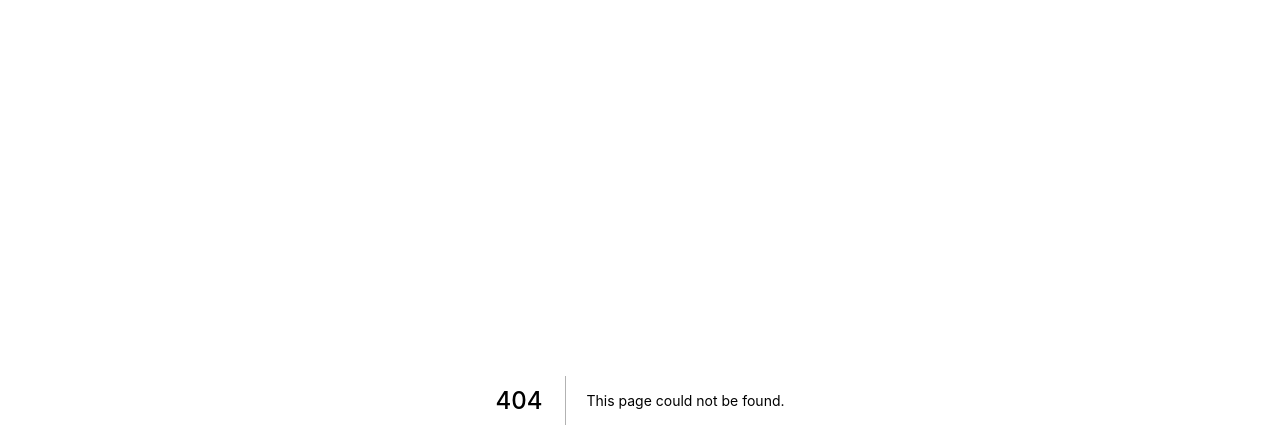
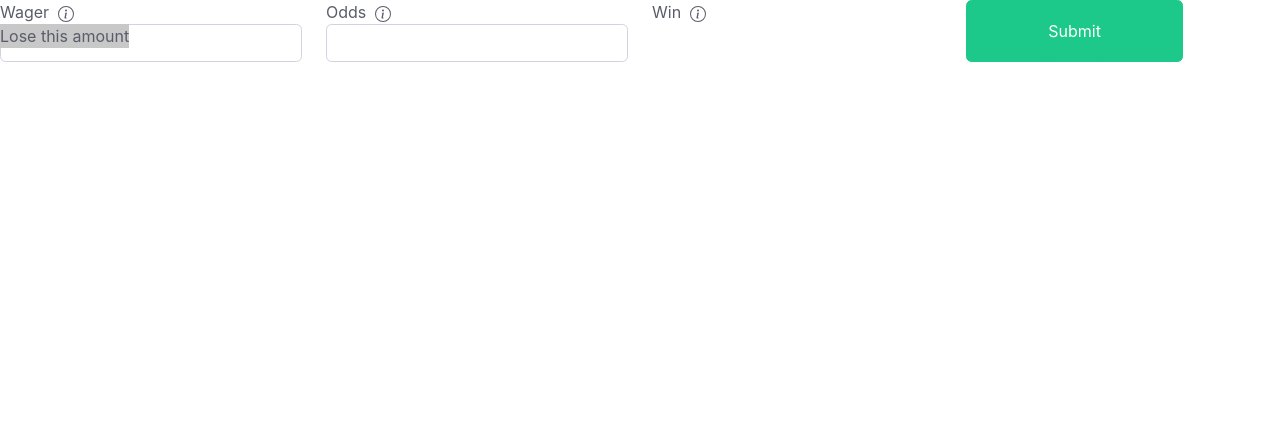
Before and after one commit to nathan01944/Dynamic-Next, a Next.js app: page /SubmitBet/1/1/TakeOfferTable2/OfferInput in a window 1280 px wide. Before the commit this address had no page. Shown: the top 448 px of the page. Built offline with nearby package versions, Linux system fonts and the light colour scheme.

Commit message:
integrated form and table together in one component

```diff
--- a/pages/SubmitBet/[gameID]/[team]/MakeOffer.js
+++ b/pages/SubmitBet/[gameID]/[team]/MakeOffer.js
@@ -1,4 +1,4 @@
-import OfferInput from "./OfferInput";
+import OfferInput from "./TakeOfferTable2/OfferInput";
 
 const MakeOffer = ({ gameID, oddsdata, market, team }) => {
   return (
--- a/pages/SubmitBet/[gameID]/[team]/TakeOffer.js
+++ b/pages/SubmitBet/[gameID]/[team]/TakeOffer.js
@@ -1,5 +1,5 @@
 import TakeOfferTable from "./TakeOfferTable";
-import OfferInput from "./OfferInput";
+import OfferInput from "./TakeOfferTable2/OfferInput";
 import TakeOfferTable2 from "./TakeOfferTable2";
 
 
--- a/pages/SubmitBet/[gameID]/[team]/TakeOfferTable2.js
+++ b/pages/SubmitBet/[gameID]/[team]/TakeOfferTable2.js
@@ -1,5 +1,5 @@
 import { addplus, american_and_wager_to_win } from "../../../../common/oddsMath";
-import OfferInput from "./OfferInput";
+import OfferInput from "./TakeOfferTable2/OfferInput";
 
 function findGameByID(data, gameID,home,market) {
   //to add sort
--- /dev/null
+++ b/pages/SubmitBet/[gameID]/[team]/TakeOfferTable2/OfferInput.jsx
@@ -0,0 +1,139 @@
+import { ArrowRight, SdCardFill } from 'react-bootstrap-icons';
+import React, { useState } from 'react';
+import { american_and_wager_to_win, american_to_pct_odds } from '../../../../../common/oddsMath';
+
+// class OfferInput extends React.Component {
+function OfferInput() {
+  // const [wager, setWager] = useState("");
+  // const [odds, setOdds] = useState("");
+  // const [win, setWin] = useState("");
+  const [state,setState] = useState({
+    wager: "",
+    odds: "",
+    win: ""
+  })
+
+  // constructor(props) {
+  //   super(props);
+  //   this.state = {wager: '',
+  //                 odds: '',
+  //                 win: '',};
+
+
+  //   this.handleChange = this.handleChange.bind(this);
+  //   this.handleSubmit = this.handleSubmit.bind(this);
+  // }
+
+
+  // handleChange() {
+  //   const target = u.target;
+  //   const value = target.value;
+  //   const name = target.name;
+  //   let wager = this.state.wager
+  //   let odds = this.state.odds
+
+  //   this.setState({
+  //     [name]: value
+  //   });
+
+  //   if (name == "wager") {wager = value}
+  //   if (name == "odds") {odds = value}
+
+  //   if (wager!='' && odds !=''){
+  //     if (odds >=100 || odds <=-100) {
+  //       this.setState({
+  //         win: american_and_wager_to_win(parseFloat(odds), wager).toFixed(2)
+  //       })
+  //     }
+  //   }
+
+  const handleChange = (event) => {
+    // setState(event.target.value)
+    const value = event.target.value
+    const name = event.target.name
+    // let wager = state.wager
+    // let odds = state.odds
+
+    setState({
+      ...state,
+      [name]: value,
+    });
+
+    console.log(event.target.name)
+    setState({
+      [win]: value,
+    });
+
+    // if (name == "wager") {wager = value}
+    // if (name == "odds") {odds = value}
+
+    if (state.wager!='' && state.odds !=''){
+      if (state.odds >=100 || state.odds <=-100) {
+        setState({
+          ...state,
+          [win]: american_and_wager_to_win(parseFloat(state.odds), state.wager).toFixed(2)
+        })
+      }
+    }
+
+  }
+
+  const handleSubmit = (event) => {
+    alert("wager " + {wager} + " odds " + {odds} + " win " + {win});
+    event.preventDefault();
+  }
+
+  return (
+    <form class="p-0" onSubmit={handleSubmit}>
+    {/*   */}
+      <div class="form-group row">
+          <div class="col-sm-3 text-gray-800">
+            <div class="customtooltip">
+              Wager &nbsp;
+              <svg xmlns="http://www.w3.org/2000/svg" width="16" height="16" fill="currentColor" class="bi bi-info-circle" viewBox="0 0 16 16">
+                <path d="M8 15A7 7 0 1 1 8 1a7 7 0 0 1 0 14zm0 1A8 8 0 1 0 8 0a8 8 0 0 0 0 16z"/>
+                <path d="m8.93 6.588-2.29.287-.082.38.45.083c.294.07.352.176.288.469l-.738 3.468c-.194.897.105 1.319.808 1.319.545 0 1.178-.252 1.465-.598l.088-.416c-.2.176-.492.246-.686.246-.275 0-.375-.193-.304-.533L8.93 6.588zM9 4.5a1 1 0 1 1-2 0 1 1 0 0 1 2 0z"/>
+              </svg>
+              <span class="tooltiptext"> Lose this amount</span>
+            </div>
+            <input type="text" name="wager" class="form-control form-control-user" value={state.wager}  onChange={handleChange}/>
+            {/* onChange={e => setWager(e.target.value)} */}
+          </div>
+
+          <div class="col-sm-3 text-gray-800">
+            <div class="customtooltip">
+              Odds &nbsp;
+              <svg xmlns="http://www.w3.org/2000/svg" width="16" height="16" fill="currentColor" class="bi bi-info-circle" viewBox="0 0 16 16">
+                <path d="M8 15A7 7 0 1 1 8 1a7 7 0 0 1 0 14zm0 1A8 8 0 1 0 8 0a8 8 0 0 0 0 16z"/>
+                <path d="m8.93 6.588-2.29.287-.082.38.45.083c.294.07.352.176.288.469l-.738 3.468c-.194.897.105 1.319.808 1.319.545 0 1.178-.252 1.465-.598l.088-.416c-.2.176-.492.246-.686.246-.275 0-.375-.193-.304-.533L8.93 6.588zM9 4.5a1 1 0 1 1-2 0 1 1 0 0 1 2 0z"/>
+              </svg>
+              <span class="tooltiptext"> American odds of your bet</span>
+            </div>
+            <input type="text" name="odds" class="form-control form-control-user" value={state.odds} onChange={handleChange}/>
+            {/* onChange={this.handleChange}  */}
+          </div>
+
+          <div class="col-sm-3 text-gray-800">
+            <div class="customtooltip">
+              Win &nbsp;
+              <svg xmlns="http://www.w3.org/2000/svg" width="16" height="16" fill="currentColor" class="bi bi-info-circle" viewBox="0 0 16 16">
+                <path d="M8 15A7 7 0 1 1 8 1a7 7 0 0 1 0 14zm0 1A8 8 0 1 0 8 0a8 8 0 0 0 0 16z"/>
+                <path d="m8.93 6.588-2.29.287-.082.38.45.083c.294.07.352.176.288.469l-.738 3.468c-.194.897.105 1.319.808 1.319.545 0 1.178-.252 1.465-.598l.088-.416c-.2.176-.492.246-.686.246-.275 0-.375-.193-.304-.533L8.93 6.588zM9 4.5a1 1 0 1 1-2 0 1 1 0 0 1 2 0z"/>
+              </svg>
+              <span class="tooltiptext"> Win this amount, including getting your wager back</span>
+            </div>
+            {/* <input type="text" name="win" class="form-control form-control-user" value={this.state.win} onChange={this.handleChange} /> */}
+            <div class=""> {state.win} </div>
+          </div>
+
+          <div class="col-sm-2 btn btn-success btn-icon-split">
+            <input type="submit" value="Submit" class="btn btn-success btn-icon-split"/>
+          </div>
+
+      </div>
+    </form>
+  );
+}
+
+
+export default OfferInput
```
Also changed, not shown: pages/SubmitBet/[gameID]/[team]/OfferInput.jsx (deleted, +0 -99 lines).
